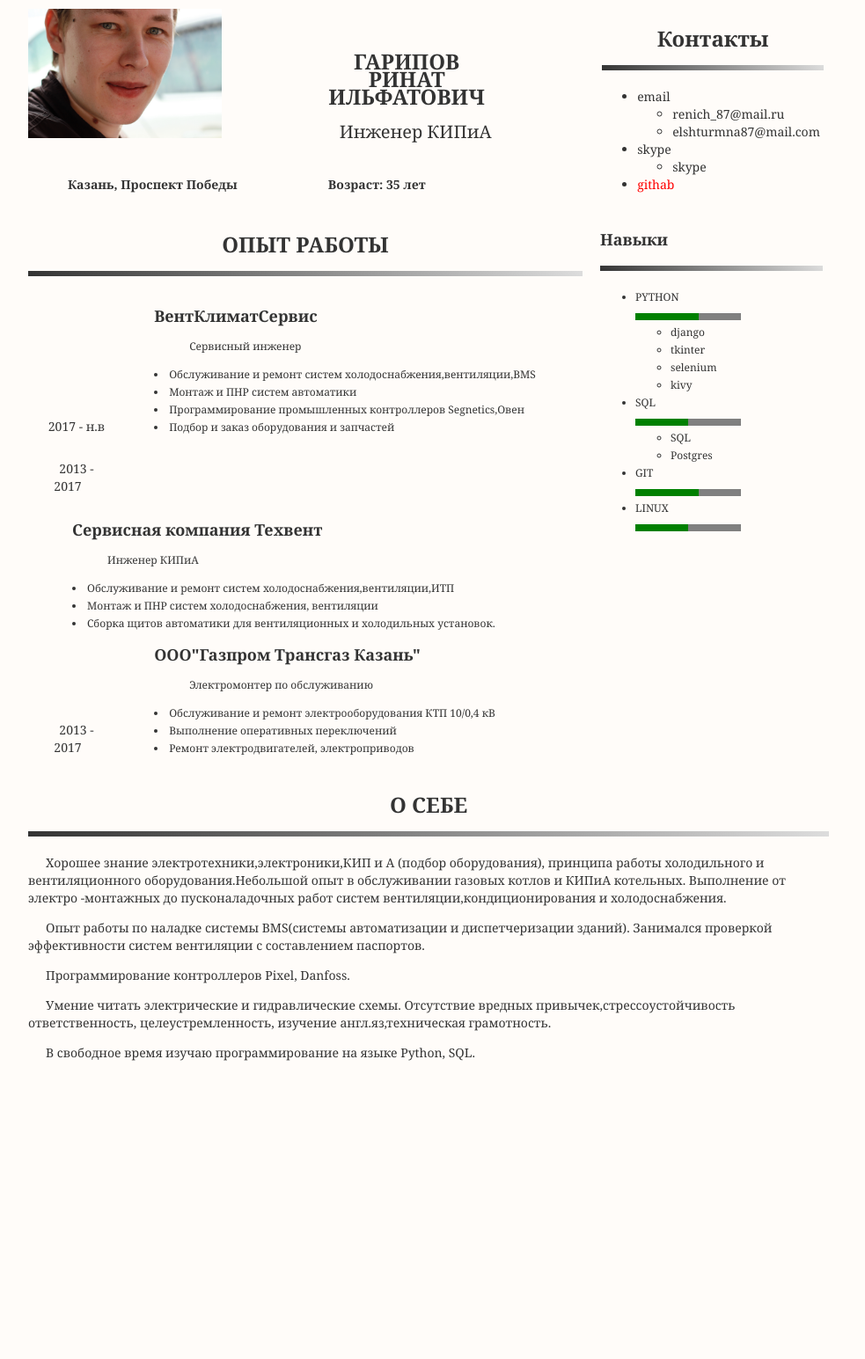
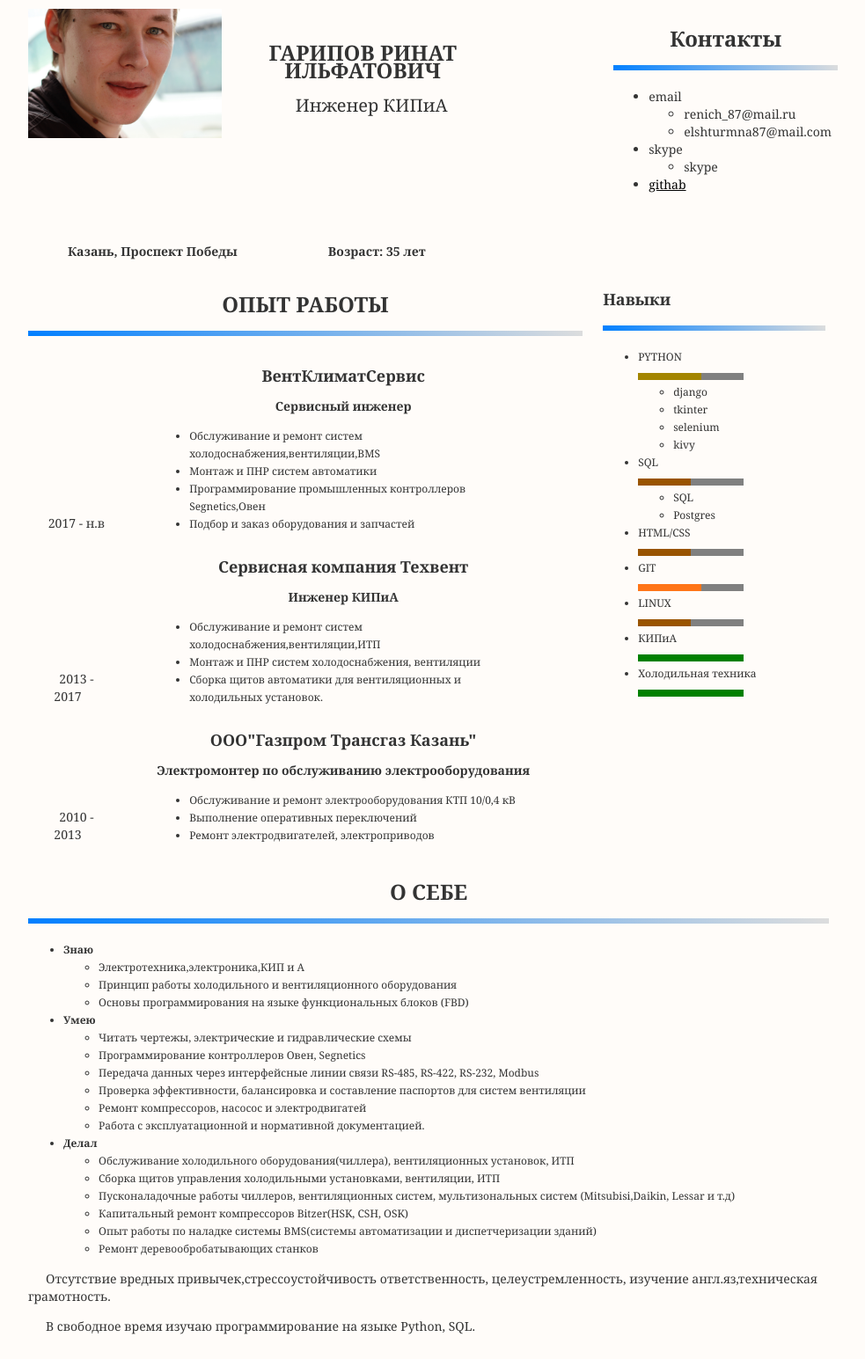
Before and after one commit to Rinatgi/website, a Django app: page / in a window 1280 px wide. Shown: the whole page at 88% size, without its empty margins (113-1096 px from the left). Before the commit the page ends 1206 px from the top, so only its background shows below. Run offline with Django 4.2, Linux system fonts and the light colour scheme.

Commit message:
Version 1.0

```diff
--- a/elshturman87/elshturman87/prod_settings.py
+++ b/elshturman87/elshturman87/prod_settings.py
@@ -8,8 +8,8 @@ SECRET_KEY = "djang565!*hre-2(j_#=84k@5$3+-t%=#*!dvcv%$5oh#jh54#4r9#%305nlx*1y"
 # SECURITY WARNING: don't run with debug turned on in production!
 DEBUG = False
 
-ALLOWED_HOSTS = ["127.0.0.1"]
+ALLOWED_HOSTS = ["127.0.0.1", "194.87.214.114"]
 
-STATIC_DIR = os.path.join(BASE_DIR, 'static')
-STATICFILES_DIRS = [STATIC_DIR]
+# STATIC_DIR = os.path.join(BASE_DIR, 'static')
+# STATICFILES_DIRS = [STATIC_DIR]
 STATIC_ROOT = os.path.join(BASE_DIR, 'static')
--- a/elshturman87/elshturman87/settings.py
+++ b/elshturman87/elshturman87/settings.py
@@ -105,6 +105,8 @@ USE_TZ = True
 # https://docs.djangoproject.com/en/4.2/howto/static-files/
 
 STATIC_URL = 'static/'
+STATIC_DIR = os.path.join(BASE_DIR, 'static')
+STATICFILES_DIRS = [STATIC_DIR]
 
 MEDIA_URL = "/media/"
 MEDIA_ROOT = os.path.join(BASE_DIR, "media")
--- a/elshturman87/static/css/styles.css
+++ b/elshturman87/static/css/styles.css
@@ -1,3 +1,4 @@
+html * {max-height:1000000px;}
 body {
     font-size: 12px;
     line-height: 20px;
@@ -9,50 +10,57 @@ body {
 h1{text-align:center;}
 
 a img { border: 0; }
-a { color: #ff0000; text-decoration: none; cursor:pointer; }
+a { color: black; text-decoration: none; cursor:pointer; text-decoration: underline;}
 a:hover { text-decoration: underline; }
 
 .main{
+    display:block;
     width: 1000px;
     margin: 0 auto;
     overflow: auto;
-    display: flex;
-    flex-wrap: wrap;
+
     }
 
+.top {display: inline-block; height:300; position: relative;}
+.center {display: inline-block; height:300; position: relative;}
+
 .info{
-
     display: inline-block;
-    /max-width:800px;
+    max-width:800px;
     position: relative;
     padding:0 10px 0 0;
     align-items: top;
+    vertical-align: top;
 }
 .avatar{
+    position: relative;
+    width:200px;
+    height:250px;
     border: 0px solid #dbdbdb;
     padding: 2px;
-    margin: 0 100px 0 3px;
-    display: inline-block;
+    margin: 0 10px 0 3px;
+    display:inline-block;
 }
 
 .name{
-    width: 200px;
+    top:-30px;
+    position: relative;
+    width: 320px;
     height: 140px;
     padding: 2px;
     margin: 0 100px 0 3px;
     display: inline-block;
-    align-items:center;
     text-align: center;
 }
 
 .contacts{
     padding:5px;
-    width:252px;
+    width:255px;
+    height:200px;
+    display:inline-block;
+    margin: 5px 5px;
+    vertical-align: top;
 
-    display:inline-block;
-    align-items:center;
-    max-width:450px;
-    margin: 5px 5px;
 }
 
 .hr-horizontal-gradient {
@@ -60,7 +68,7 @@ a:hover { text-decoration: underline; }
 	padding: 0;
 	height: 6px;
 	border: none;
-	background: linear-gradient(45deg, #333, #ddd);
+	background: linear-gradient(45deg, #007fff, #ddd);
 }
 .work{
     margin: 5px 10px 0 0;
@@ -68,19 +76,32 @@ a:hover { text-decoration: underline; }
     max-width:630px;
     align-items:center;
     display:inline-block;
+    vertical-align: top;
 
 }
 
 .item{
     display:inline-block;
     margin: 0 50px;
+    vertical-align: top;
 
 }
 
+.item-work{
+    display:inline-block;
+    margin: 0 50px;
+    width:430px;
+    height:120px;
+    text-align:center;
+}
+.item-work.ul.li{text-align:left;}
+.nav li{text-align:left;}
 .date{
+    top: -50px;
     display:inline-block;
     width: 90px;
     text-align:center;
+    margin: 20 10px;
 }
 
 #skill{
@@ -90,8 +111,23 @@ a:hover { text-decoration: underline; }
     margin: 0 0px;
 }
 
+#html::-webkit-progress-value { background: #995400;}
+#html-moz-progress-bar { background: #995400;}
+
+#git::-webkit-progress-value { background: #ff7518;}
+#git-moz-progress-bar { background: #ff7518;}
+
+#sql::-webkit-progress-value { background: #995400;}
+#sql::-moz-progress-bar { background: #995400;}
+
+#linux::-webkit-progress-value { background: #995400;}
+#linux::-moz-progress-bar { background: #995400;}
+
+#python::-moz-progress-bar { background: #a38500;}
+#python::-webkit-progress-value { background: #a38500; }
+
 progress {
-    background-color: #f3f3f3;
+    background-color: #b8bbc2;
     border: 0;
     height: 8px;
     border-radius: 9px;
@@ -120,4 +156,8 @@ li{
 
 }
 
- ul.contact li {font-size:14px;}
+ul.contact li {font-size:14px;}
+
+.head > li {font-size:12px; font-weight:bold; }
+
+.head.ul {font-size:12px; font-weight:bold; }}
--- a/elshturman87/templates/www/index.html
+++ b/elshturman87/templates/www/index.html
@@ -3,12 +3,13 @@
 <html lang="ru" xmlns="http://www.w3.org/1999/html">
 <head>
     <meta charset="UTF-8">
-    <link rel="stylesheet" href="{% static 'css/styles.css' %}" type="text/css", media="all">
+    <link rel="stylesheet" href="{% static 'css/styles.css' %}" type="text/css" type="text/css", media="all">
     <title>Ринат Гарипов</title>
 </head>
 <body>
     <main>
         <div class="main">
+            <div class="top">
                 <div class="info">
                     <div class="avatar">
                         <a href="#"><img src="media/images/my_foto.jpg" width="220"  alt="avatar"/></a>
@@ -45,15 +46,18 @@
                         <li><a href="https://github.com/Rinatgi", target="_blank">githab</a></li>
                     </ul>
                 </div>
+            </div>
+            <div class="center">
                 <div class="work">
                     <h1> ОПЫТ РАБОТЫ </h1>
                     <hr class="hr-horizontal-gradient">
                     <div class="date">
                         <p class="year">2017 - н.в </p>
                     </div>
-                <div class="item">
-                    <h2>ВентКлиматСервис</h2>
-                    <ul> Сервисный инженер </ul>
+                    <div class="item-work">
+                        <h2> ВентКлиматСервис </h2>
+                        <h3> Сервисный инженер </h3>
+                        <ul class="nav">
                             <li> Обслуживание и ремонт систем холодоснабжения,вентиляции,BMS </li>
                             <li> Монтаж и ПНР систем автоматики </li>
                             <li> Программирование промышленных контроллеров Segnetics,Овен </li>
@@ -63,24 +67,26 @@
                     <div class="date">
                         <p class="year">2013 - 2017  </p>
                     </div>
-                 <div class="item">
-                     <h2>Сервисная компания Техвент</h2>
-                    <ul> Инженер КИПиА </ul>
+                     <div class="item-work">
+                         <h2> Сервисная компания Техвент </h2>
+                         <h3> Инженер КИПиА </h3>
+                        <ul class="nav">
                             <li> Обслуживание и ремонт систем холодоснабжения,вентиляции,ИТП </li>
                             <li> Монтаж и ПНР систем холодоснабжения, вентиляции </li>
                             <li> Cборка щитов автоматики для вентиляционных и холодильных установок.</li>
-
+                        </ul>
                      </div>
                     <div class="date">
-                    <p class="year">2013 - 2017  </p>
+                        <p class="year">2010 - 2013  </p>
                     </div>
-                 <div class="item">
+                     <div class="item-work">
                          <h2>ООО"Газпром Трансгаз Казань"</h2>
-                    <ul> Электромонтер по обслуживанию   </ul>
+                         <h3> Электромонтер по обслуживанию электрооборудования </h3>
+                        <ul class="nav">
                             <li> Обслуживание и ремонт электрооборудования КТП 10/0,4 кВ </li>
                             <li> Выполнение оперативных переключений </li>
                             <li> Ремонт электродвигателей, электроприводов </li>
-
+                        </ul>
                      </div>
                 </div>
                 <div class="item" id="skill">
@@ -88,7 +94,7 @@
                     <hr class="hr-horizontal-gradient">
                     <ul>
                         <li> PYTHON </li>
-                    <progress value="60" max="100"> </progress>
+                        <progress id= "python" value="60" max="100"> </progress>
                         <ul>
                             <li> django </li>
                             <li> tkinter </li>
@@ -96,35 +102,63 @@
                             <li> kivy </li>
                         </ul>
                         <li> SQL  </li>
-                    <progress value="50" max="100"> </progress>
+                        <progress id="sql" value="50" max="100"> </progress>
                         <ul>
                             <li> SQL  </li>
                             <li> Postgres </li>
                         </ul>
+
+                        <li> HTML/CSS </li>
+                        <progress id='html' value="50" max="100"> </progress>
+
                         <li> GIT </li>
-                    <progress value="60" max="100"> </progress>
+                        <progress  id="git" value="60" max="100"> </progress>
                         <li> LINUX </li>
-                    <progress value="50" max="100"> </progress>
+                        <progress id='linux' value="50" max="100"> </progress>
+
+                        <li> КИПиА </li>
+                        <progress id='kipia' value="100" max="100"> </progress>
+
+                        <li> Холодильная техника </li>
+                        <progress id='holod' value="100" max="100"> </progress>
 
                     </ul>
                 </div>
-
+            </div>
             <div class="item" id="about">
                 <h1> О СЕБЕ </h1>
                 <hr class="hr-horizontal-gradient">
+                <ul class="head" >
+                    <li >Знаю</li>
+                        <ul>
+                            <li > Электротехника,электроника,КИП и А </li>
+                            <li> Принцип работы холодильного и вентиляционного оборудования </li>
+                            <li> Основы программирования на языке функциональных блоков (FBD) </li>
+                        </ul>
+
+                    <li>Умею</li>
+                        <ul>
+                            <li> Читать чертежы, электрические и гидравлические схемы </li>
+                            <li> Программирование контроллеров Овен, Segnetics </li>
+                            <li> Передача данных через интерфейсные линии связи RS-485, RS-422, RS-232, Modbus </li>
+                            <li> Проверка эффективности, балансировка и составление паспортов для систем вентиляции </li>
+                            <li> Ремонт компрессоров, насосос и электродвигатей </li>
+                            <li> Работа с эксплуатационной и нормативной документацией.</li>
+                        </ul>
+
+                    <li>Делал</li>
+                        <ul>
+                            <li> Обслуживание холодильного оборудования(чиллера), вентиляционных установок, ИТП </li>
+                            <li> Сборка щитов управления холодильными установками, вентиляции, ИТП </li>
+                            <li> Пусконаладочные работы чиллеров, вентиляционных систем, мультизональных систем
+                                 (Mitsubisi,Daikin, Lessar и т.д) </li>
+                            <li> Капитальный ремонт компрессоров Bitzer(HSK, CSH, OSK) </li>
+                            <li> Опыт работы по наладке системы BMS(системы автоматизации и диспетчеризации зданий)</li>
+                            <li> Ремонт деревообробатывающих станков </li>
+
+                        </ul>
+                </ul>
                 <p>
-                    Хорошее знание электротехники,электроники,КИП и А (подбор оборудования), принципа работы холодильного
-                    и вентиляционного оборудования.Небольшой опыт в обслуживании газовых котлов и КИПиА котельных.
-                    Выполнение от электро -монтажных до пусконаладочных работ систем вентиляции,кондиционирования
-                    и холодоснабжения.
-                </p>
-                <p>
-                    Опыт работы по наладке системы BMS(системы автоматизации и диспетчеризации зданий).
-                    Занимался проверкой эффективности систем вентиляции с составлением паспортов.
-                </p>
-                <p> Программирование контроллеров Pixel, Danfoss.</p>
-                <p>
-                    Умение читать электрические и гидравлические схемы.
                     Отсутствие вредных привычек,стрессоустойчивость ответственность, целеустремленность,
                     изучение англ.яз,техническая грамотность.
                 </p>
```
Also changed, not shown: elshturman87/myblog/urls.py (line endings or trailing spaces). Lines whose indentation alone changed are shown as unchanged.
